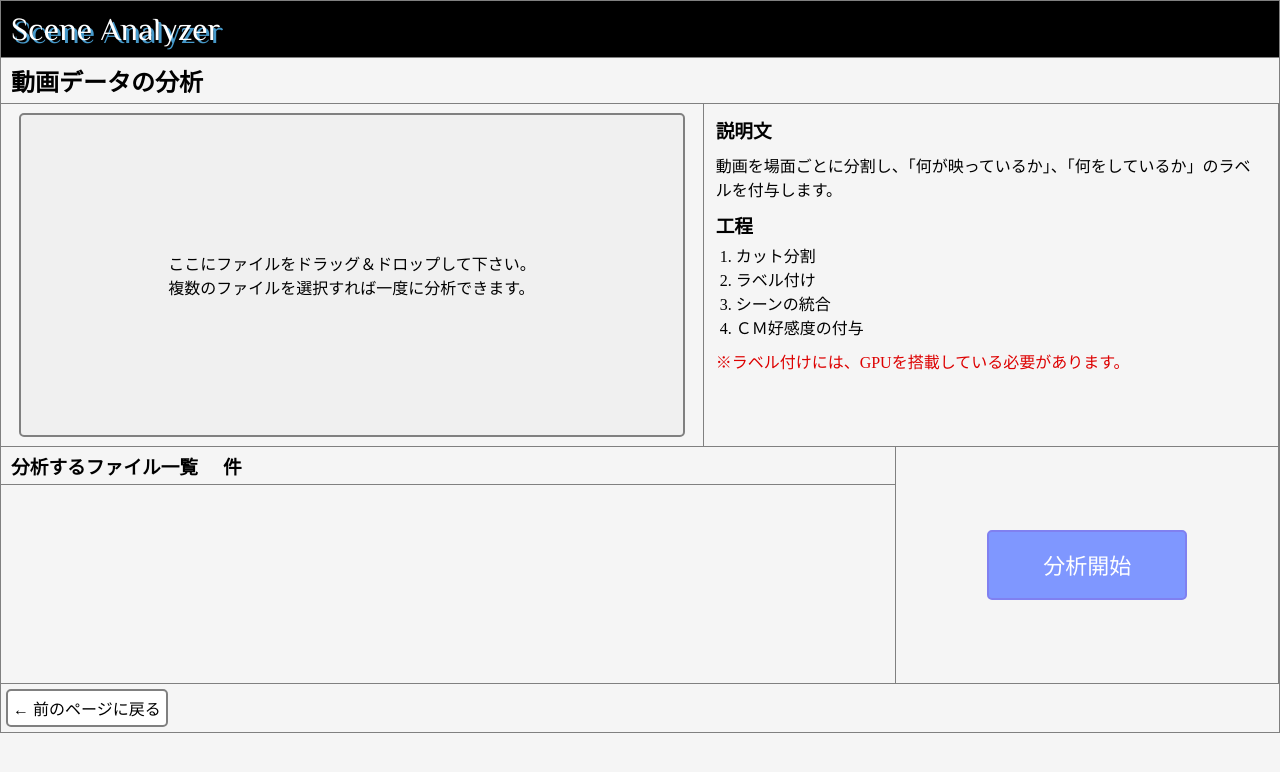
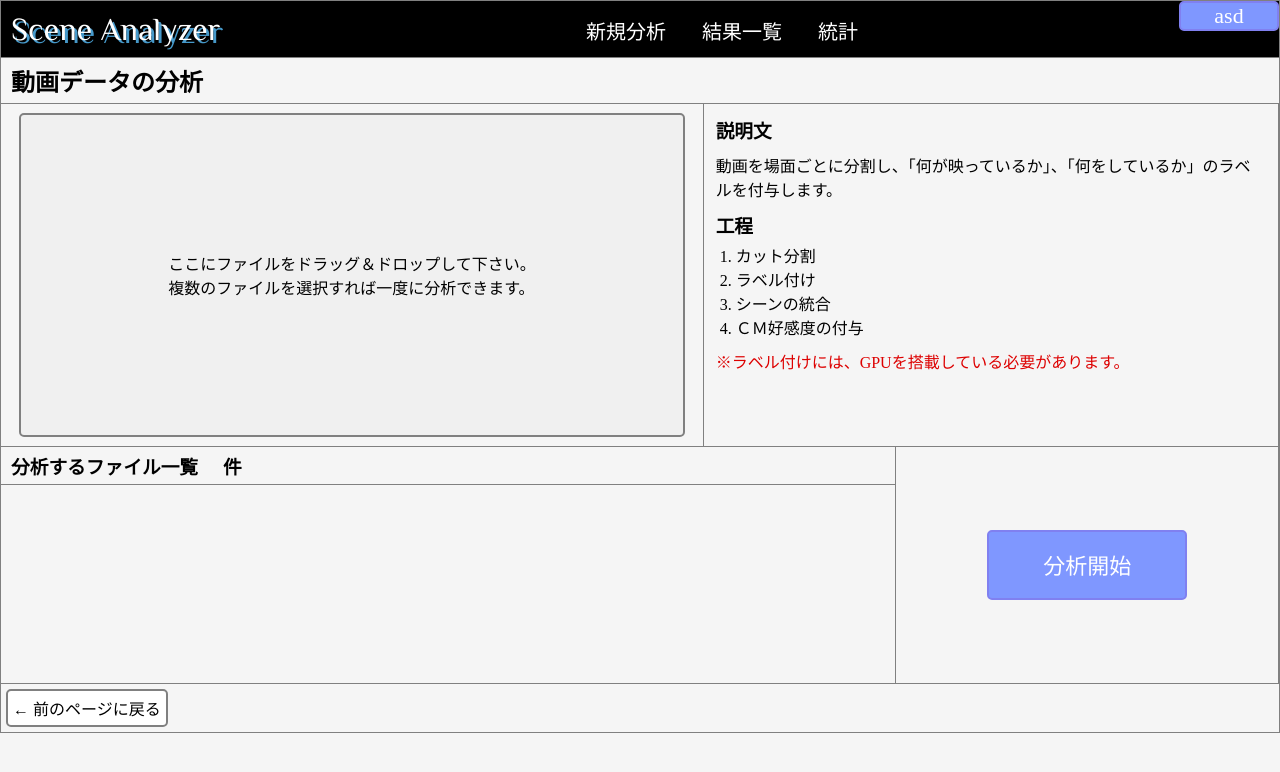
Before and after one commit to Fukuyori-Kanta/Scene-Analyzer, a plain HTML site: page resources/app/html/exe.html in a window 1280 px wide. Drawn offline with nearby package versions, Linux system fonts and the light colour scheme; some packages are replaced by stand-ins of ours.

Commit message:
add_nav_menu#10

```diff
--- a/resources/app/css/style.css
+++ b/resources/app/css/style.css
@@ -29,7 +29,13 @@ a {
 
 /* ヘッダー
 ------------------------------- */
+.page-header {
+    display: flex;
+    justify-content: space-between;
+    background-color: #000000;
+  }
 .headline {
+    width: 300px;
     font-family: 'Philosopher', serif;
     text-transform: none;
     font-weight: normal;
@@ -41,6 +47,31 @@ a {
 .headline a {
     color: #fff;
 }
+.main-nav {
+    width: 400px;
+    display: flex;
+    font-size: 1.25rem;
+    text-transform: uppercase;
+    list-style: none;
+    padding: 15px 10px 0;
+}
+.main-nav li {
+    margin-left: 36px;
+}
+.main-nav a {
+    color: #ffffff ;
+}
+.main-nav a:hover {
+    color: #4699ca;
+}
+.hamburger-menu {
+    width: 100px;
+
+}
+.hamburger-menu button {
+    width: 100px;
+}
+
 
 /* ページバックボタン
 ------------------------------- */
--- a/resources/app/html/exe.html
+++ b/resources/app/html/exe.html
@@ -21,7 +21,21 @@
 
     <body id="exe">
         <!-- ヘッダー -->
-        <h1 class="headline"><a href="index.html">Scene Analyzer</a></h1>
+        <header class="page-header wrapper">
+            <h1 class="headline"><a href="index.html">Scene Analyzer</a></h1>
+
+            <nav>
+                <ul class="main-nav">
+                    <li><a href="exe.html">新規分析</a></li>
+                    <li><a href="result_list.html">結果一覧</a></li>
+                    <li><a href="statistics.html">統計</a></li>
+                </ul>
+            </nav>
+
+            <div class="hamburger-menu">
+                <button id="menu-btn" class="button" type="button"><p>asd</p></button>
+            </div>
+        </header>
 
         <!-- メインコンテンツ -->
         <div class="container">
```
Also changed, not shown: resources/app/html/index.html (+16 -1 lines), resources/app/html/result_list.html (+15 -1 lines), resources/app/html/result_show.html (+15 -1 lines), resources/app/html/statistics.html (+15 -1 lines).
